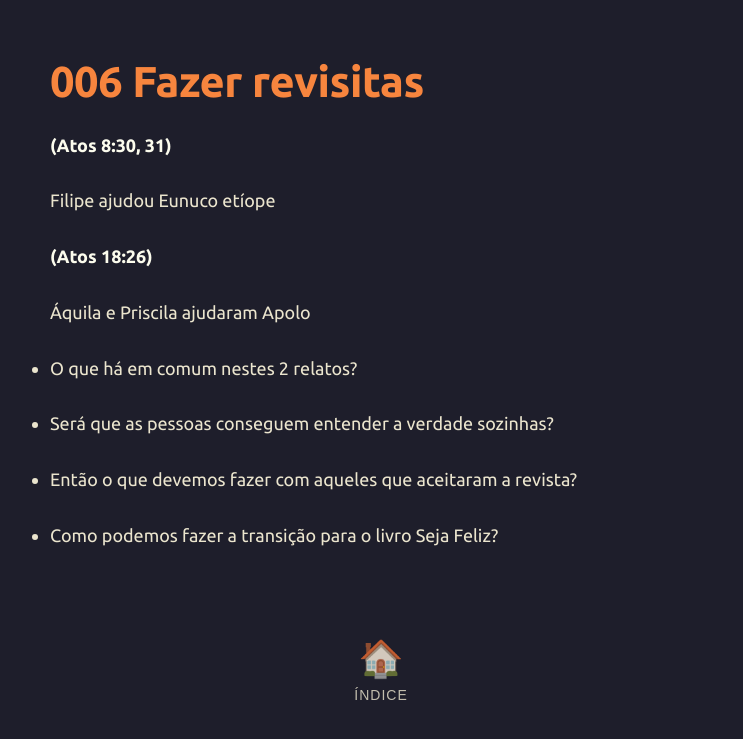
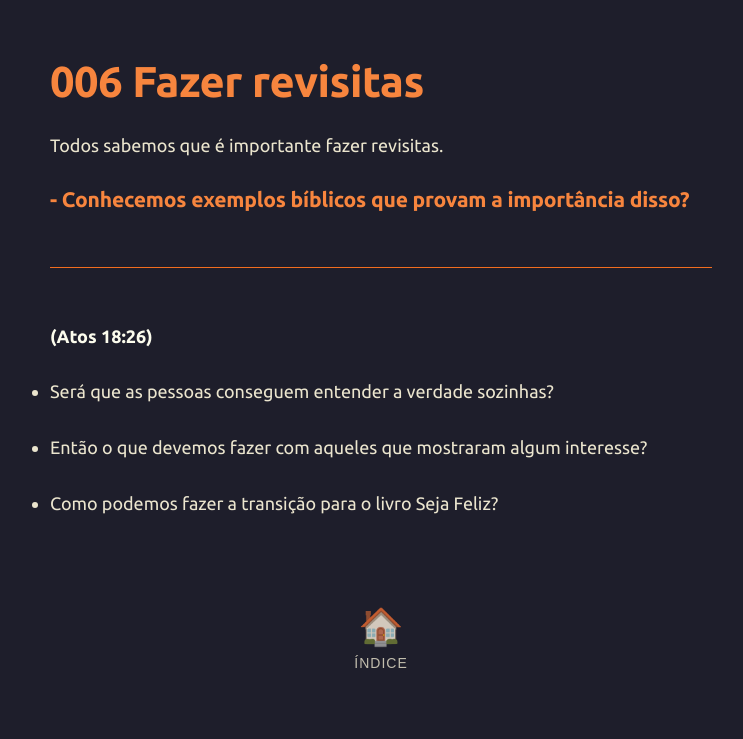
Before and after one commit to joaquim-capitao/jw, a Jekyll site: the page built from saidas/006-saida.md, in a window 1280 px wide. Shown: the top 739 px of the page, without its empty margins (259-1002 px from the left). Built offline with Jekyll 4.4.1, drawn with Linux system fonts in a browser that asks for light colours; our own code applies the rules of GitHub Pages for plain Markdown files.

Commit message:
Update 006-saida.md with new insights on revisits
Revised content to emphasize the importance of revisits and included biblical examples.

```diff
--- a/saidas/006-saida.md
+++ b/saidas/006-saida.md
@@ -1,21 +1,16 @@
 # 006 Fazer revisitas
 
+Todos sabemos que é importante fazer revisitas.
 
-**(Atos 8:30, 31)**
+### - Conhecemos exemplos bíblicos que provam a importância disso?
 
-Filipe ajudou Eunuco etíope
-
-
+---
 
 **(Atos 18:26)**
-
-Áquila e Priscila ajudaram Apolo
-
-
-* O que há em comum nestes 2 relatos?
+<br>
 
 * Será que as pessoas conseguem entender a verdade sozinhas?
 
-* Então o que devemos fazer com aqueles que aceitaram a revista?
+* Então o que devemos fazer com aqueles que mostraram algum interesse?
 
 * Como podemos fazer a transição para o livro Seja Feliz?
```
